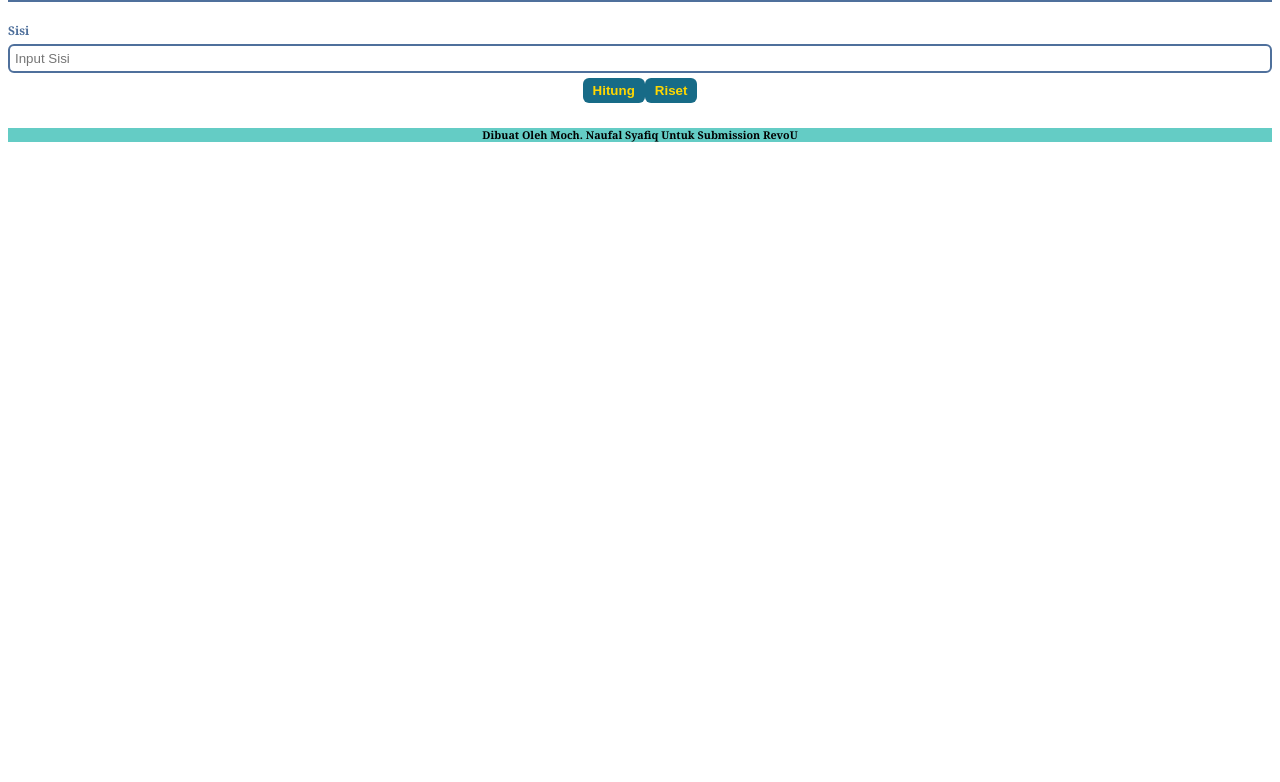
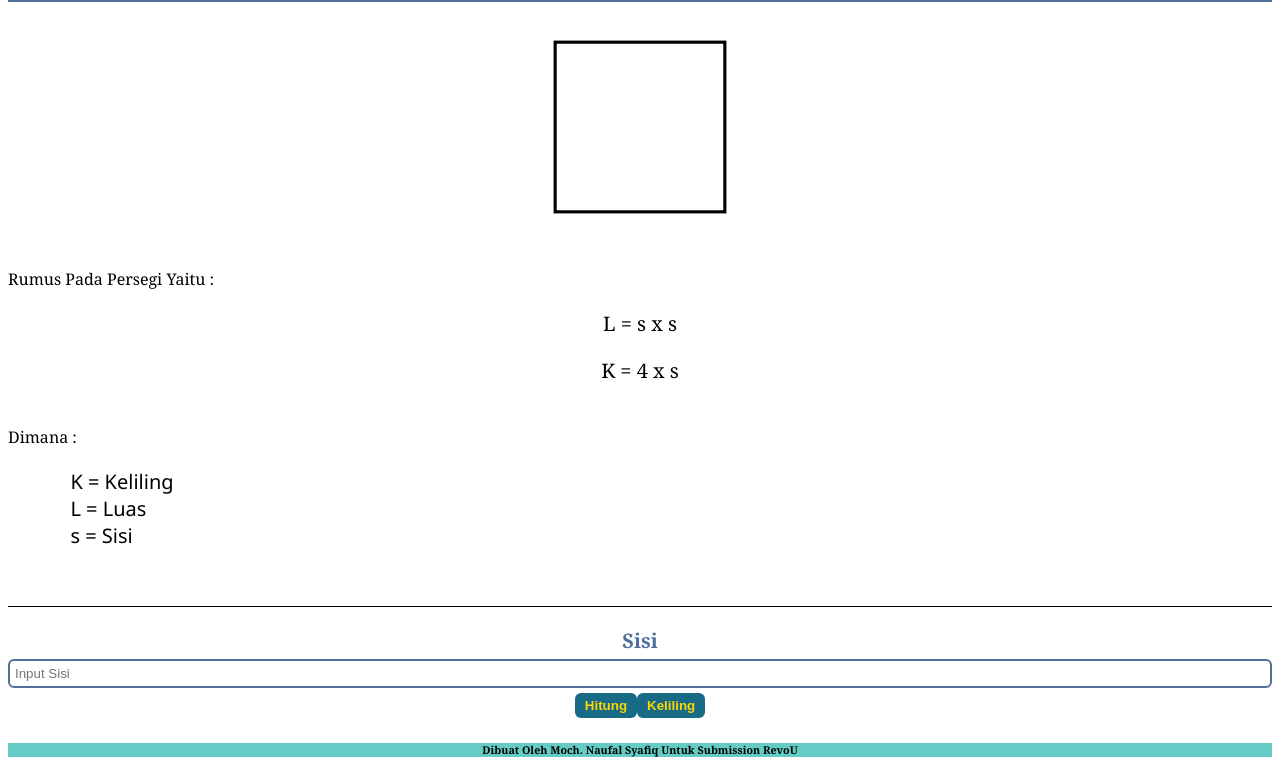
Before and after one commit to revou-fundamental-course/4-sep-23-nsyafiq32, a plain HTML site: page index.html in a window 1280 px wide. Shown: the part 58-840 px from the top of the page. Before the commit the page ends 800 px from the top, so only its background shows below. Drawn offline with Linux system fonts and the light colour scheme.

Commit message:
2nd Push

```diff
--- a/css/style.css
+++ b/css/style.css
@@ -17,12 +17,23 @@ footer{
     text-align: center;
 }
 
+.rumus{
+    font-size: 20px;
+    text-align: center;
+}
+
+.legend{
+    font-size: 20px;
+    font-family: 'Segoe UI', Tahoma, Geneva, Verdana, sans-serif;
+}
+
 label{
     display: block;
     margin-bottom: 5px;
-    font-size: 12px;
+    font-size: 20px;
     font-weight: bold;
     color: #4F709C;
+    text-align: center;
 }
 
 inputS:focus{
@@ -39,7 +50,9 @@ input{
 .inputLuas{
     display: flex;
     flex-direction: column;
-    margin-top: 20px;
+    margin-top: 30px;
+    border-top: 1px solid black;
+    padding-top: 20px;
 }
 
 button{
--- a/index.html
+++ b/index.html
@@ -10,16 +10,32 @@
     <header>
         <h1>Kalkulator Hitung Persegi</h1>
     </header>
+    <section class="rumusPersegi">
+        <img src="1694443784550.jpg" style="display: block; margin: auto;">
+        <p>Rumus Pada Persegi Yaitu :</p>
+        <p class="rumus">L = s x s</p>
+        <p class="rumus">K = 4 x s</p><br>
+        <div>Dimana :</div>
+        <pre class="legend">
+            K = Keliling
+            L = Luas
+            s = Sisi
+        </pre>
+        <!-- <div>K = Keliling</div>
+        <div>L = Luas</div>
+        <div>s = Sisi</div> -->
+    </section>
     <section class="inputLuas">
         <label for="inputField">Sisi</label>
         <input type="number" id="inputField" placeholder="Input Sisi">
     </section>
     <section class="inputButton">
-        <button>Hitung</button>
-        <button>Riset</button>
+        <button onclick="luas()">Hitung</button>
+        <button onclick="keliling()">Keliling</button>
     </section>
     <footer>
         <h6>Dibuat Oleh Moch. Naufal Syafiq Untuk Submission RevoU</h6>
     </footer>
+    <script src="./js/javascript.js"></script>
 </body>
 </html>
--- /dev/null
+++ b/js/javascript.js
@@ -0,0 +1,15 @@
+function luas(){
+    let sisi = document.getElementById("inputField").value;
+
+    let hasil = sisi * sisi;
+
+    console.log(hasil);
+}
+
+function keliling(){
+    let sisi = document.getElementById("inputField").value;
+
+    let hasil = 4 * sisi;
+
+    console.log(hasil);
+}
```
Also changed, not shown: 1694443784550.jpg (added).
